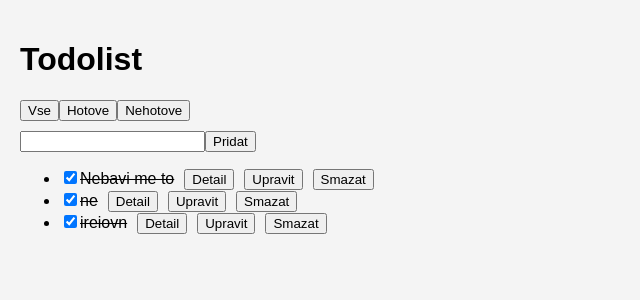
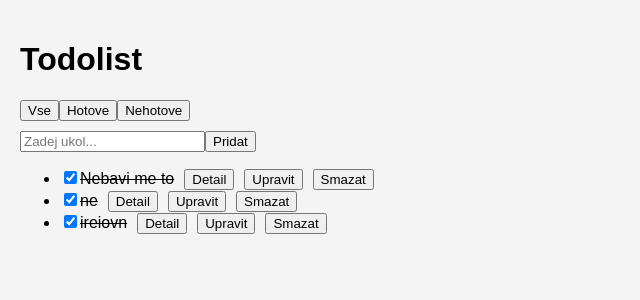
Before and after one commit to lospavlos8/todolist, a Next.js app: page / in a window 1280 px wide. Shown: the top 300 px of the page, without its empty margins (0-640 px from the left). Built offline with nearby package versions, Linux system fonts and the light colour scheme.

Commit message:
textu do formulare

```diff
--- a/src/pages/index.tsx
+++ b/src/pages/index.tsx
@@ -66,7 +66,7 @@ export default function Home() {
                 <button onClick={() => fetchTasks('/api/tasks?finished=false')}>Nehotove</button>
             </div>
             <div>
-                <input value={inputValue} onChange={(e) => setInputValue(e.target.value)} />
+                <input value={inputValue} onChange={(e) => setInputValue(e.target.value)} placeholder="Zadej ukol..." />
                 <button onClick={addTask}>Pridat</button>
             </div>
             <ul>
```
